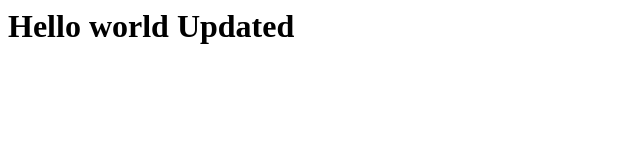
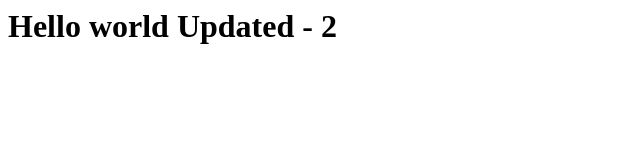
Before and after one commit to SachiraDilthushka/my-website, a plain HTML site: page index.html in a window 1280 px wide. Shown: the full height of the page, 0-640 px from the left. Drawn offline with Linux system fonts and the light colour scheme.

Commit message:
updated the index.html

```diff
--- a/index.html
+++ b/index.html
@@ -1 +1 @@
-<h1>Hello world Updated<h1>
+<h1>Hello world Updated - 2<h1>
```
